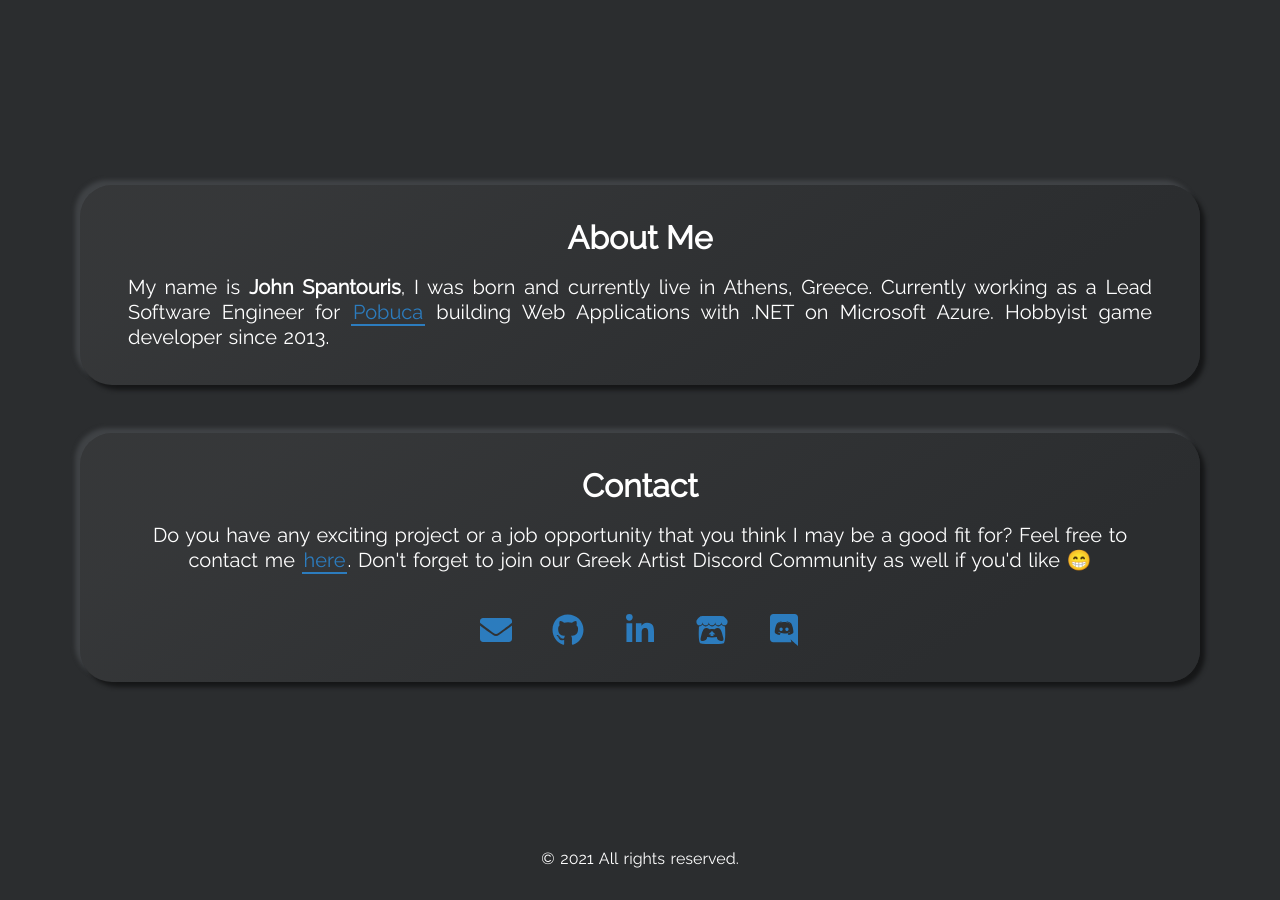
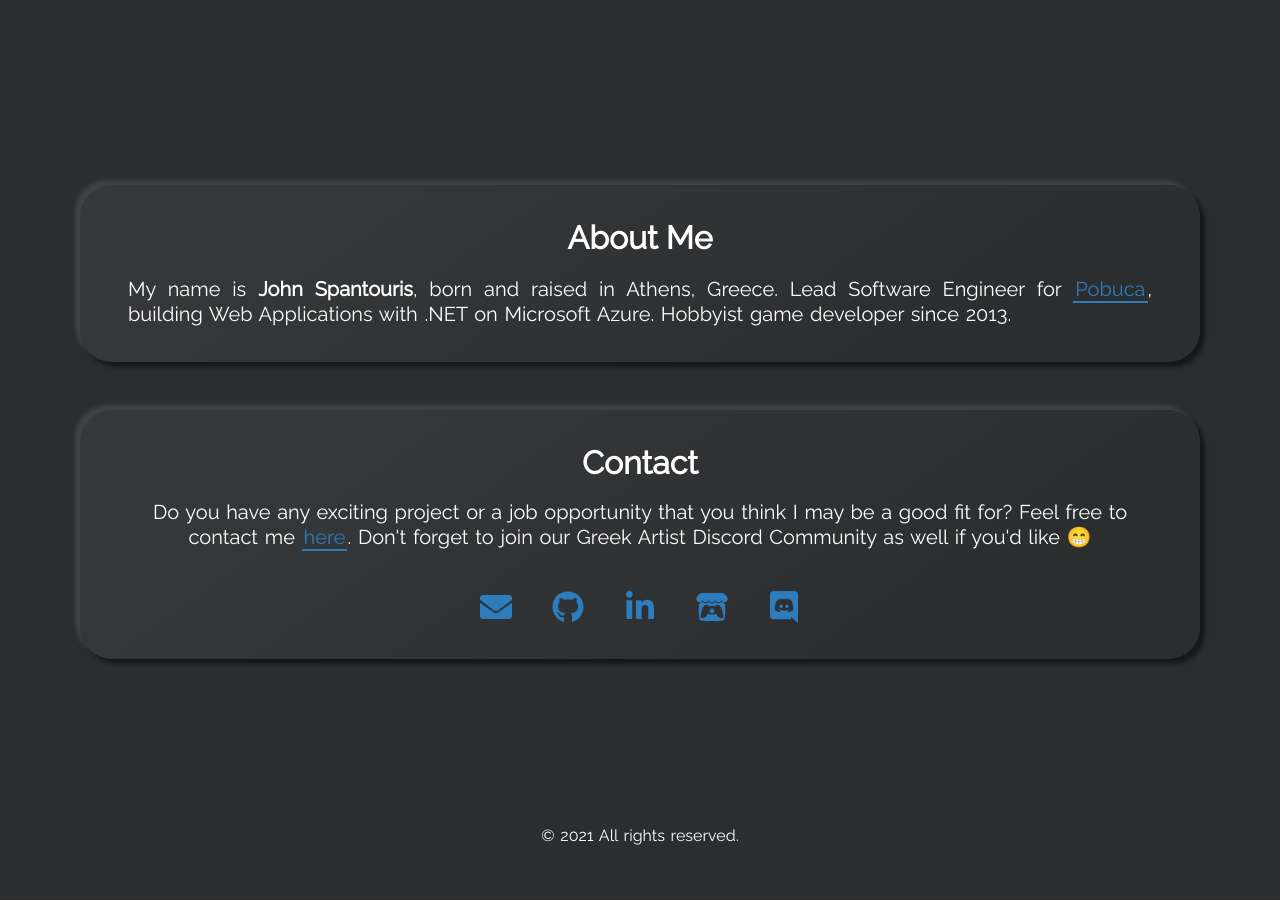
Before and after one commit to Spantouris/spantouris.github.io, a Jekyll site: the page built from index.html, in a window 1280 px wide and 900 px high, scrolled down 875 px. Built offline with Jekyll 4.4.1, drawn with Linux system fonts in a browser that asks for light colours; after the commit the page ends 1752 px from its top, so only the background shows below that.

Commit message:
About me

```diff
--- a/_config.yml
+++ b/_config.yml
@@ -17,7 +17,7 @@ discord_server_url: https://discord.gg/k7EJSAkWDG
 # About me
 show_aboutme_card: true
 about_me_title: About Me
-about_me_description: My name is <b>John Spantouris</b>, I was born and currently live in Athens, Greece. Currently working as a Lead Software Engineer for <a href="https://www.pobuca.com" class="highlight-link" target="_blank" rel="noreferrer">Pobuca</a> building Web Applications with .NET on Microsoft Azure. Hobbyist game developer since 2013.
+about_me_description: My name is <b>John Spantouris</b>, born and raised in Athens, Greece. Lead Software Engineer for <a href="https://www.pobuca.com" class="highlight-link" target="_blank" rel="noreferrer">Pobuca</a>, building Web Applications with .NET on Microsoft Azure. Hobbyist game developer since 2013.
 
 # TIMELINE SECTION
 # show_timeline_card:
```
